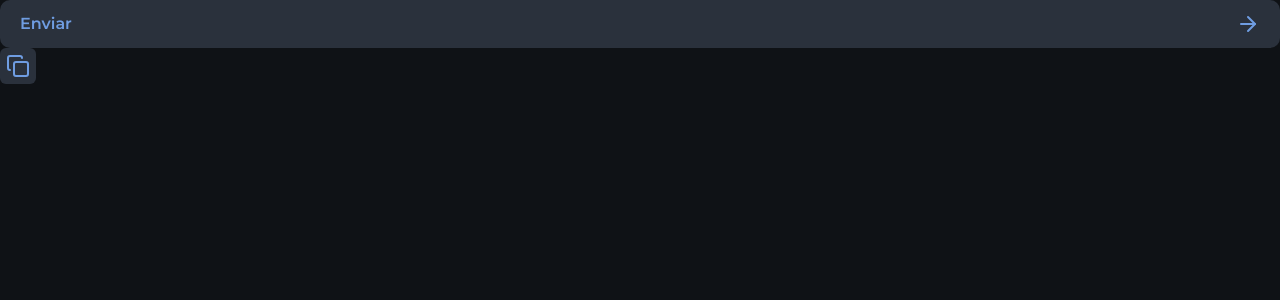
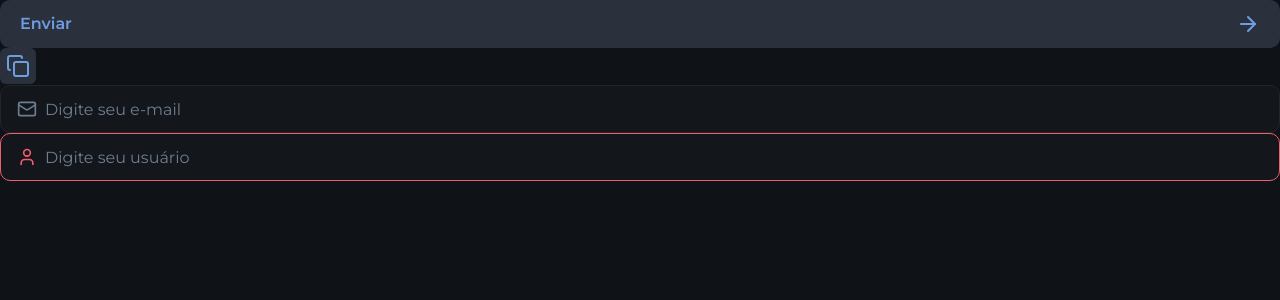
Before and after one commit to trybrito/devstage, a Next.js app: page / in a window 1280 px wide. Shown: the top 300 px of the page. Built offline with nearby package versions, Linux system fonts and the light colour scheme.

Commit message:
styles: input component

```diff
--- a/src/app/page.tsx
+++ b/src/app/page.tsx
@@ -1,6 +1,7 @@
 import { Button } from '@/components/button';
 import { IconButton } from '@/components/icon-button';
-import { ArrowRight, Copy } from 'lucide-react';
+import { InputField, InputIcon, InputRoot } from '@/components/input';
+import { ArrowRight, Copy, Mail, User } from 'lucide-react';
 
 export default function Home() {
   return (
@@ -12,6 +13,20 @@
       <IconButton>
         <Copy />
       </IconButton>
+
+      <InputRoot>
+        <InputIcon>
+          <Mail className="size-5" />
+        </InputIcon>
+        <InputField type="email" placeholder="Digite seu e-mail" />
+      </InputRoot>
+
+      <InputRoot error>
+        <InputIcon>
+          <User className="size-5" />
+        </InputIcon>
+        <InputField type="email" placeholder="Digite seu usuário" />
+      </InputRoot>
     </main>
   );
 }
--- /dev/null
+++ b/src/components/input.tsx
@@ -0,0 +1,37 @@
+import { ComponentProps } from 'react';
+
+interface InputRootProps extends ComponentProps<'div'> {
+  error?: boolean;
+}
+
+export function InputRoot({ error = false, ...props }: InputRootProps) {
+  return (
+    <div
+      data-error={error}
+      className="group bg-gray-800 h-12 border border-gray-600 p-4 rounded-xl flex items-center gap-2 focus-within:border-gray-100 data-[error=true]:border-danger"
+      {...props}
+    />
+  );
+}
+
+interface InputIconProps extends ComponentProps<'span'> {}
+
+export function InputIcon(props: InputIconProps) {
+  return (
+    <span
+      className="text-gray-400 group-focus-within:text-gray-100 group-data-[error=true]:text-danger group-data-[error=false]:group-[&:not(:has(input:placeholder-shown))]:text-gray-100"
+      {...props}
+    />
+  );
+}
+
+interface InputFieldProps extends ComponentProps<'input'> {}
+
+export function InputField(props: InputFieldProps) {
+  return (
+    <input
+      className="flex-1 outline-0  leading-0 placeholder-gray-400"
+      {...props}
+    />
+  );
+}
```
